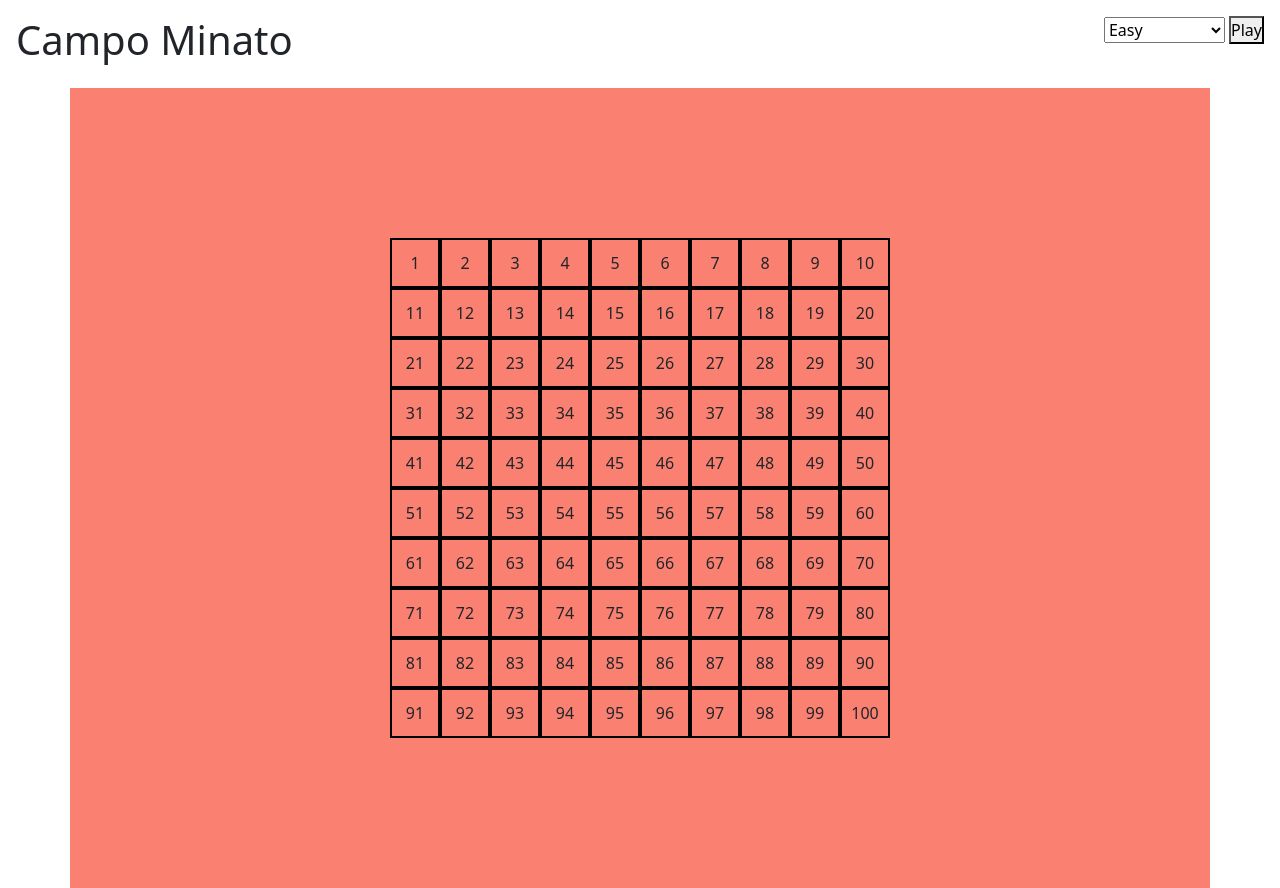
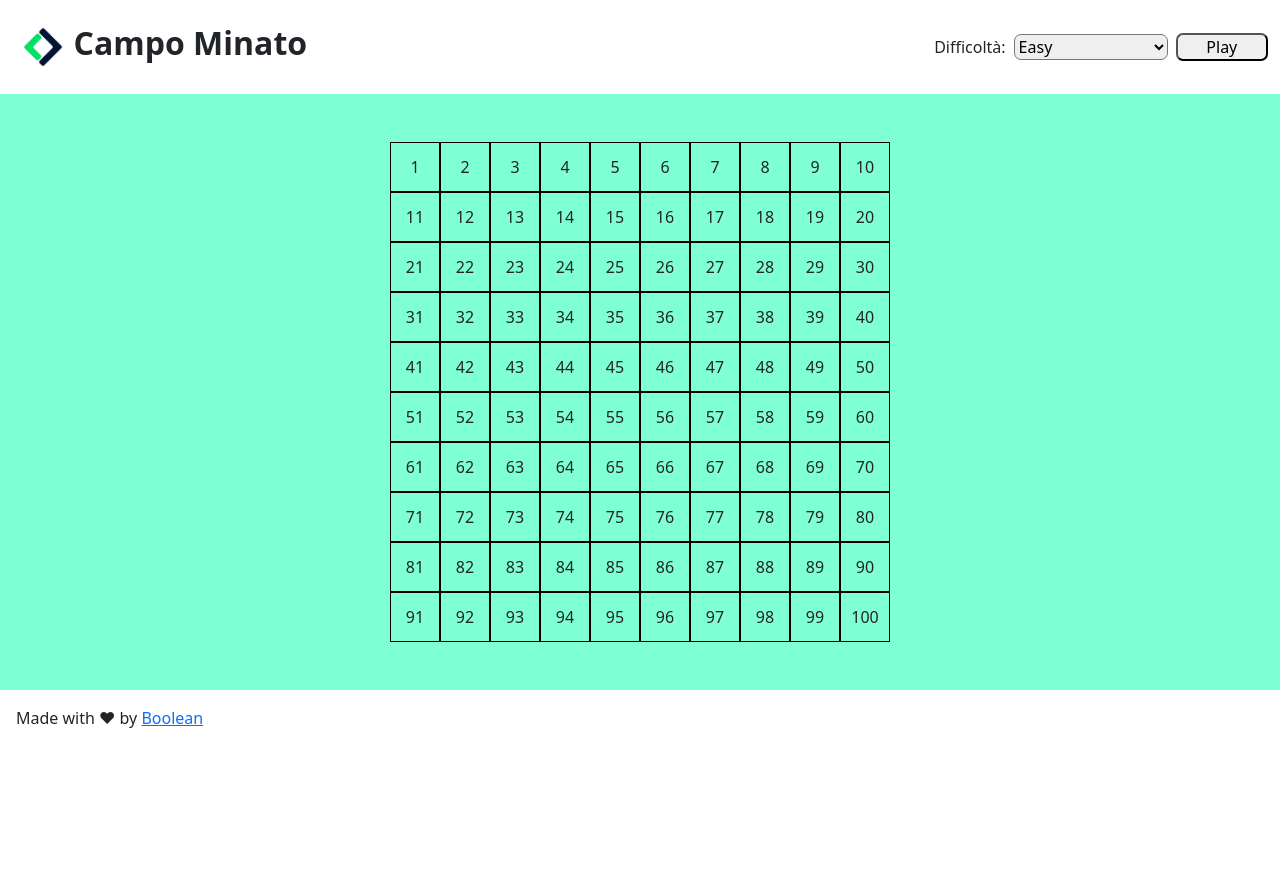
Before and after one commit to millooo94/js-campominato-grid, a plain HTML site: page index.html in a window 1280 px wide. After the commit the page ends 800 px from the top, so only its background shows below. Drawn offline with nearby package versions, Linux system fonts and the light colour scheme.

Commit message:
refactor all

```diff
--- a/css/style.css
+++ b/css/style.css
@@ -2,6 +2,11 @@
     margin: 0;
     padding: 0;
     box-sizing: border-box;
+}
+
+html {
+    font-family: 'Roboto', sans-serif !important;
+
 }
 
 body {
@@ -9,16 +14,53 @@ body {
 }
 
 header {
+
+}
+
+.container-fluid {
     display: flex;
     justify-content: space-between;
     padding: 1rem;
+
 }
 
-.container {
+.block-left {
     display: flex;
-    height: 100%;
-    background-color: salmon;
+    align-items: center;
 }
+
+h1 {
+    font-size: 2rem !important;
+    font-weight: bold !important;
+}
+
+.block-right {
+    display: flex;
+    align-items: center;
+    gap: .5rem
+}
+
+select {
+    width: 25%;
+    border-radius: 7px;
+}
+
+button {
+    width: 15%;
+    border-radius: 7px !important;
+}
+
+
+img {
+    width: 10%;
+    min-width: 40px;
+}
+
+
+main {
+    background-color: #7fffd4;
+}
+
 
 .grid {
     display: flex;
@@ -32,9 +74,14 @@ header {
     display: flex;
     align-items: center;
     justify-content: center;
-    border: 2px solid black;
+    border: 1px solid black;
+
+}
+
+footer {
+    padding: 1rem;
 }
 
 .active {
-    background-color: aqua;
+    background-color:cornflowerblue;
 }
--- a/index.html
+++ b/index.html
@@ -7,12 +7,21 @@
     <title>Griglia Campo Minato</title>
     <link rel="stylesheet" href="css/style.css">
     <link href="https://cdn.jsdelivr.net/npm/bootstrap@5.2.2/dist/css/bootstrap.min.css" rel="stylesheet" integrity="sha384-Zenh87qX5JnK2Jl0vWa8Ck2rdkQ2Bzep5IDxbcnCeuOxjzrPF/et3URy9Bv1WTRi" crossorigin="anonymous">
+    <link rel="preconnect" href="https://fonts.googleapis.com">
+    <link rel="preconnect" href="https://fonts.gstatic.com" crossorigin>
+    <link href="https://fonts.googleapis.com/css2?family=Roboto:wght@100;300;400;500;700;900&display=swap" rel="stylesheet">
     <script src="js/script.js" defer></script>
 </head>
 <body>
     <header>
+        <div class="container-fluid">
+            <div class="row justify-content-between">
+                <div class="col block-left">
+                    <img src="img/WhatsApp Image 2022-11-02 at 14.50.52 (1).jpeg" alt="">
                     <h1>Campo Minato</h1>
-        <div>
+                </div>
+                <div class="col block-right justify-content-end">
+                    <label for="level">Difficoltà:</label>
                     <select name="" id="level">
                         <option value="1">Easy</option>
                         <option value="2">Intermediate</option>
@@ -20,11 +29,19 @@
                     </select>
                     <button>Play</button>
                 </div>
+            </div>
+        </div>
     </header>
-    <div class="container">
+    <main class="p-5">
+        <div class="row">
+            <div class="col">
                 <div class="grid"></div>
+            </div>
+        </div>
+    </main>
+    <footer>
+        <div>Made with &hearts; by <a href="">Boolean</a></div>
 
-    </div>
-
+    </footer>
 </body>
 </html>
--- a/js/script.js
+++ b/js/script.js
@@ -11,6 +11,10 @@ for (let i = 1; i <= 100; i++) {
         eleGrid.append(eleCell);
         eleCell.style.width = "calc(100% / 10)"
         eleCell.style.width = "calc(100% / 10)"
+
+        eleCell.addEventListener('click', function(){
+            this.classList.toggle('active')
+        })
 }
 
 
```
Also changed, not shown: img/WhatsApp Image 2022-11-02 at 14.50.52 (1).jpeg (added). Lines whose indentation alone changed are shown as unchanged.
